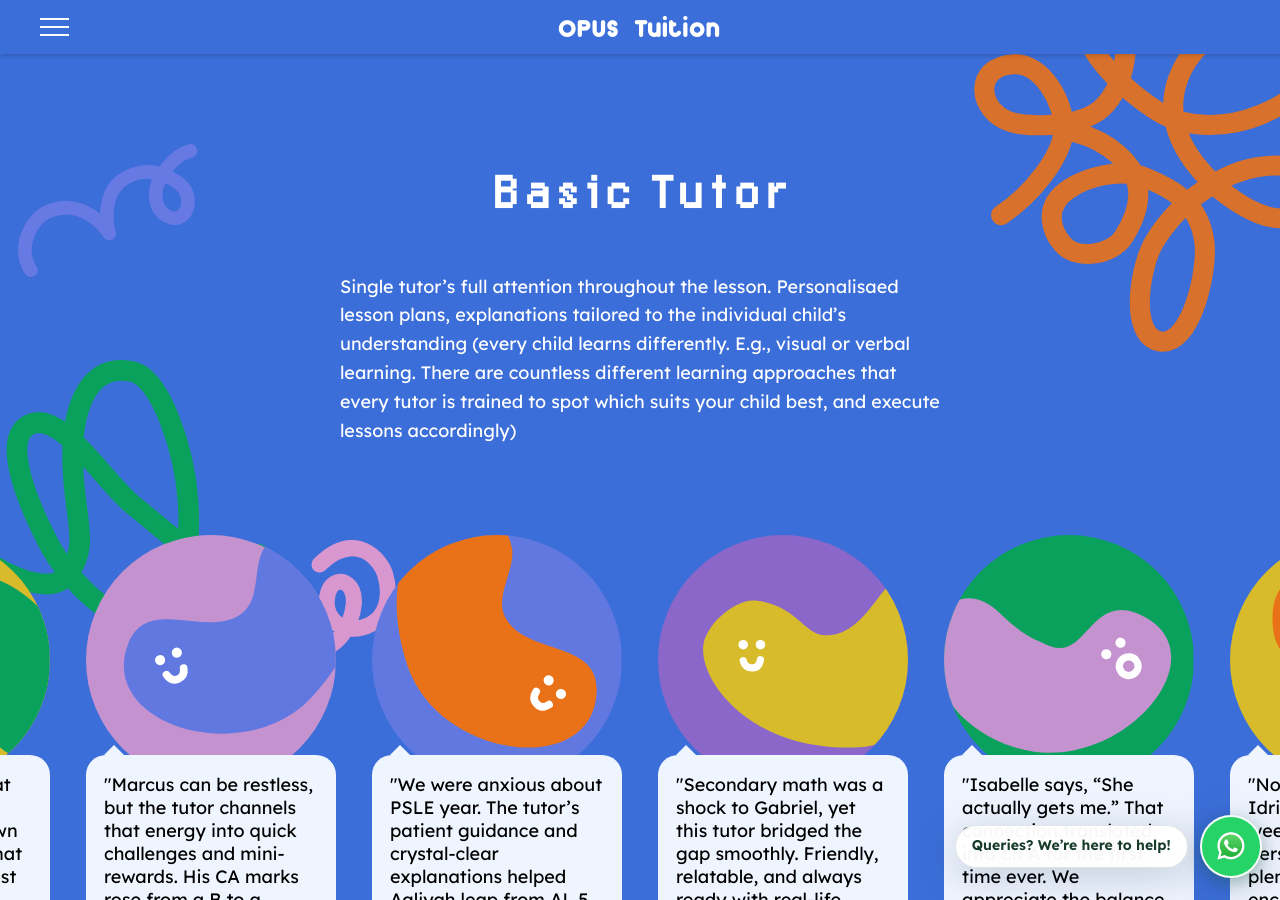
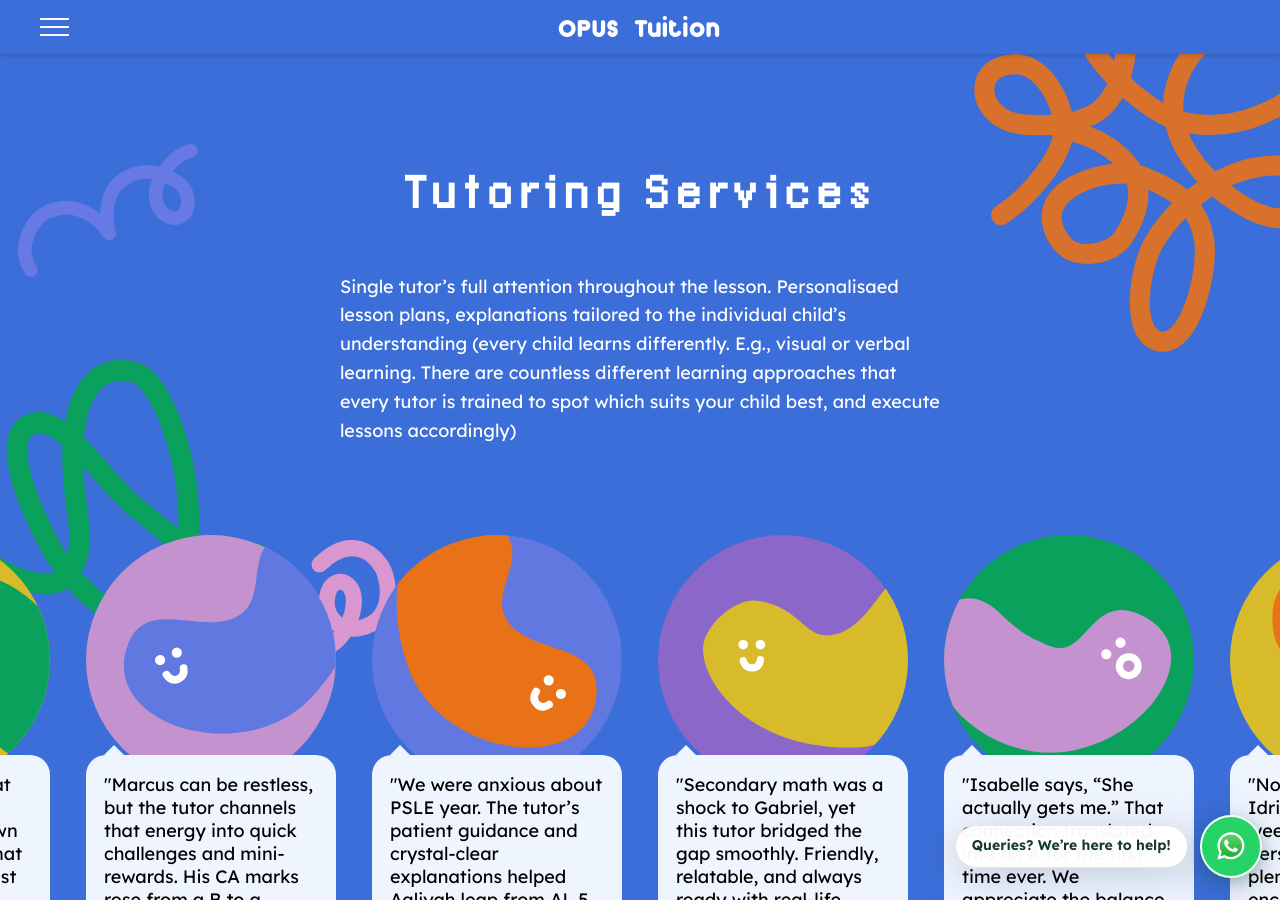
Before and after one commit to opustuition/opus-website, a Jekyll site: the page built from pages/tutoring-services.html, in a window 1280 px wide and 900 px high. Built offline with Jekyll 4.4.1, drawn with Linux system fonts in a browser that asks for light colours; some of the changed text lies outside the part shown.

Commit message:
Rename basic tutor to tutoring services

```diff
--- a/_data/contact.yml
+++ b/_data/contact.yml
@@ -1,4 +1,4 @@
 phone_display: "+65 8317 5711"
 email: "opus.tuitioncentre@gmail.com"
-whatsapp_queries: "https://wa.me/6583175711?text=Hi%20OPUS%20Tuition%2C%20I%20have%20a%20question."
+whatsapp_queries: "https://wa.me/6583175711?text=Hi%20OPUS%20Tuition%2C%20I%20want%20to%20enquire%20about%20your%20services."
 whatsapp_waitlist: "https://wa.me/6583175711?text=I%20want%20to%20join%20the%20waitlist"
--- a/_includes/nav.html
+++ b/_includes/nav.html
@@ -4,11 +4,11 @@
       <a href="{{ '/' | relative_url }}">Home</a>
     </li>
     <li>
-      <a href="{{ '/basic-tutor/' | relative_url }}">Basic Tutor</a>
+      <a href="{{ '/tutoring-services/' | relative_url }}">Tutoring Services</a>
     </li>
-    <li>
+    <!-- <li>
       <a href="{{ '/duo-tutor/' | relative_url }}">Duo Tutor</a>
-    </li>
+    </li> -->
     <li>
       <a href="{{ site.data.contact.whatsapp_waitlist }}" target="_blank" rel="noopener noreferrer">Join Waitlist</a>
     </li>
--- a/pages/duo-tutor.html
+++ b/pages/duo-tutor.html
@@ -1,4 +1,4 @@
----
+<!-- ---
 # Feel free to add content and custom Front Matter to this file.
 # To modify the layout, see https://jekyllrb.com/docs/themes/#overriding-theme-defaults
 permalink: /duo-tutor/
@@ -130,4 +130,4 @@
     <p>
         Request a place on the waitlist by messaging us on WhatsApp at <strong>{{ site.data.contact.phone_display }}</strong>
     </p>
-</section>
+</section> -->
--- a/pages/basic-tutor.html
+++ b/pages/tutoring-services.html
@@ -1,8 +1,8 @@
 ---
 # Feel free to add content and custom Front Matter to this file.
 # To modify the layout, see https://jekyllrb.com/docs/themes/#overriding-theme-defaults
-permalink: /basic-tutor/
-title: Basic Tutor
+permalink: /tutoring-services/
+title: Tutoring Services
 layout: default
 content_class: index-content
 custom_css:
@@ -10,7 +10,7 @@
 ---
 
 <section class="value-prop">
-    <h1>Basic Tutor</h1>
+    <h1>Tutoring Services</h1>
     <p>
         Single tutor’s full attention throughout the lesson. Personalisaed lesson plans, explanations tailored to the
         individual child’s understanding (every child learns differently. E.g., visual or verbal learning. There are
```
Also changed, not shown: other parts of pages/tutoring-services.html (+2 -1 lines).
